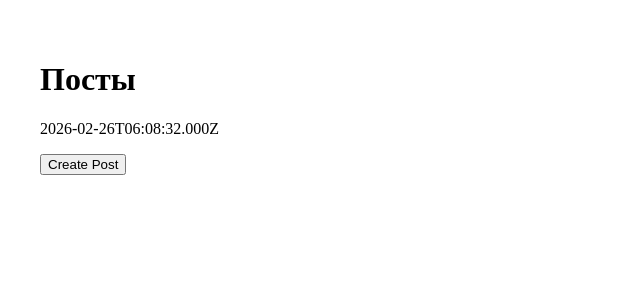
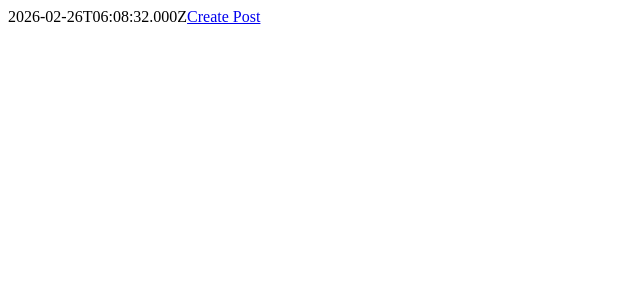
Before and after one commit to StratonovRadion/my-app-stratonov, a Next.js app: page /posts in a window 1280 px wide. Shown: the top 300 px of the page, without its empty margins (0-640 px from the left). Built offline with nearby package versions, Linux system fonts and the light colour scheme.

Commit message:
6.2 лаба

```diff
--- a/src/app/posts/page.tsx
+++ b/src/app/posts/page.tsx
@@ -1,32 +1,11 @@
-"use client";
-
 import Link from "next/link";
-import { useEffect, useState } from "react";
 
 const PostsPage = () => {
-  const [date, setDate] = useState<string>("");
-
-  useEffect(() => {
-    const updateDate = () => setDate(new Date().toISOString());
-
-    updateDate();
-
-    window.addEventListener("pageshow", updateDate);
-
-    return () => {
-      window.removeEventListener("pageshow", updateDate);
-    };
-  }, []);
-
-  if (!date) return null;
-
+  const date = new Date().toISOString();
   return (
-    <div style={{ padding: '2rem' }}>
-      <h1>Посты</h1>
-      <span style={{ display: 'block', marginBottom: '1rem' }}>{date}</span>
-      <Link href="/posts/create">
-        <button>Create Post</button>
-      </Link>
+    <div>
+      <span>{date}</span>
+      <Link href="/posts/create">Create Post</Link>
     </div>
   );
 };
```
Also changed, not shown: src/app/posts/actions.tsx (added, +24 -0 lines), src/app/posts/create/page.tsx (+6 -17 lines).
